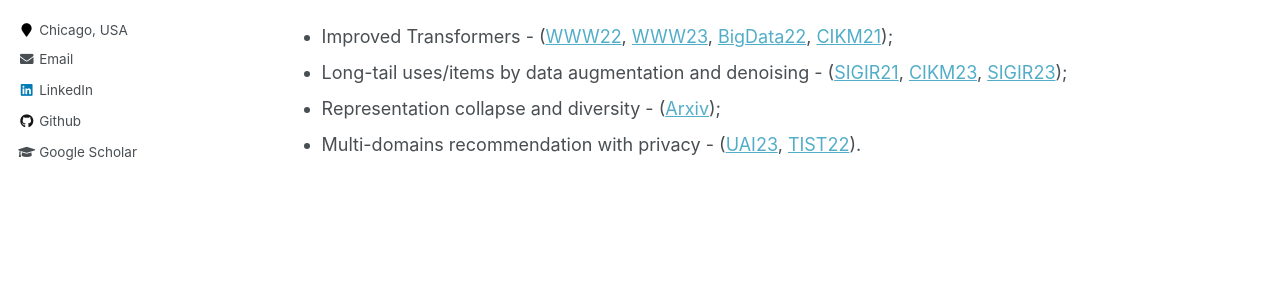
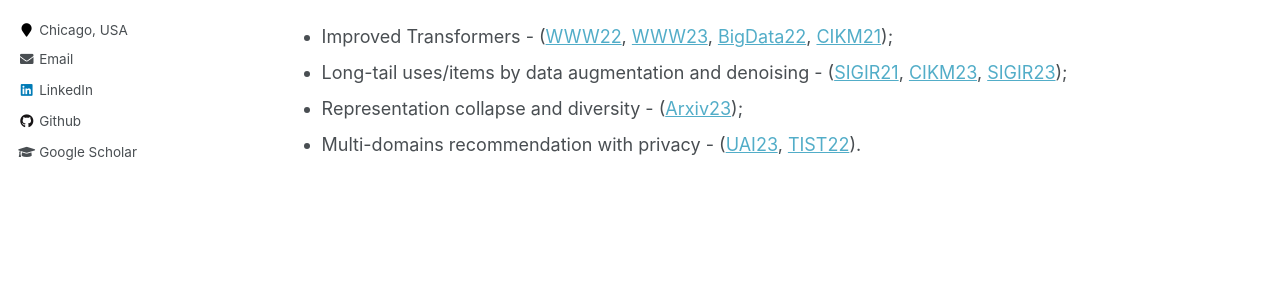
Before and after one commit to ziwei-fan/ziwei-fan.github.io, a Jekyll site: the page built from _pages/about.md, in a window 1280 px wide. Shown: the part 375-665 px from the top of the page. Built offline with Jekyll 4.4.1, drawn with Linux system fonts in a browser that asks for light colours.

Commit message:
Update about.md

```diff
--- a/_pages/about.md
+++ b/_pages/about.md
@@ -24,7 +24,7 @@ My research studies how to **enhance information retrieval for search and recomm
 * Long-tail uses/items by data augmentation and denoising - ([SIGIR21](https://arxiv.org/pdf/2105.00522.pdf),
 [CIKM23](https://arxiv.org/pdf/2305.07633.pdf),
 [SIGIR23](https://arxiv.org/pdf/2304.03344.pdf));
-* Representation collapse and diversity - ([Arxiv](https://arxiv.org/pdf/2306.11986.pdf));
+* Representation collapse and diversity - ([Arxiv23](https://arxiv.org/pdf/2306.11986.pdf));
 * Multi-domains recommendation with privacy - ([UAI23](https://arxiv.org/pdf/2306.03191.pdf),
 [TIST22](https://dl.acm.org/doi/full/10.1145/3501815)).
 <!-- * Data-Centric AI (Learn (Distill) New Data for Addressing Data Issues) -->
```
